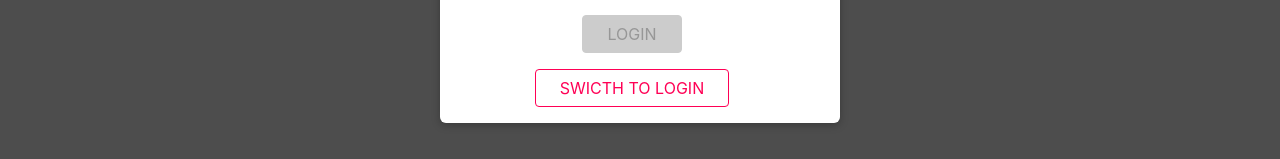
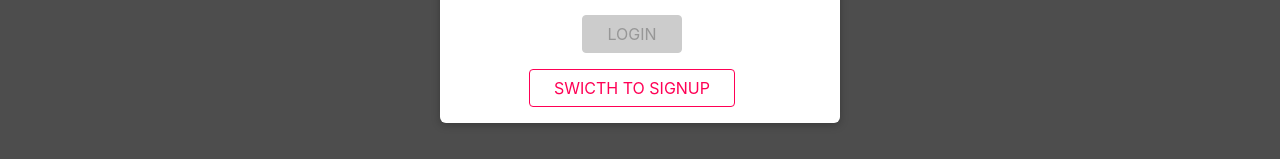
Before and after one commit to tonysodeep/Zootube-Web-React, a React (Create React App) app: page /auth in a window 1280 px wide. Shown: the part 341-500 px from the top of the page. Built offline with nearby package versions, Linux system fonts and the light colour scheme.

Commit message:
fix_login

```diff
--- a/src/user-feature/pages/Auth.js
+++ b/src/user-feature/pages/Auth.js
@@ -141,7 +141,7 @@ const Auth = () => {
           </Button>
         </form>
         <Button inverse onClick={switchModeHandler}>
-          SWICTH TO {isLoginMode ? 'LOGIN' : 'SIGNUP'}
+          SWICTH TO {isLoginMode ? 'SIGNUP' : 'LOGIN'}
         </Button>
       </Card>
     </React.Fragment>
```
